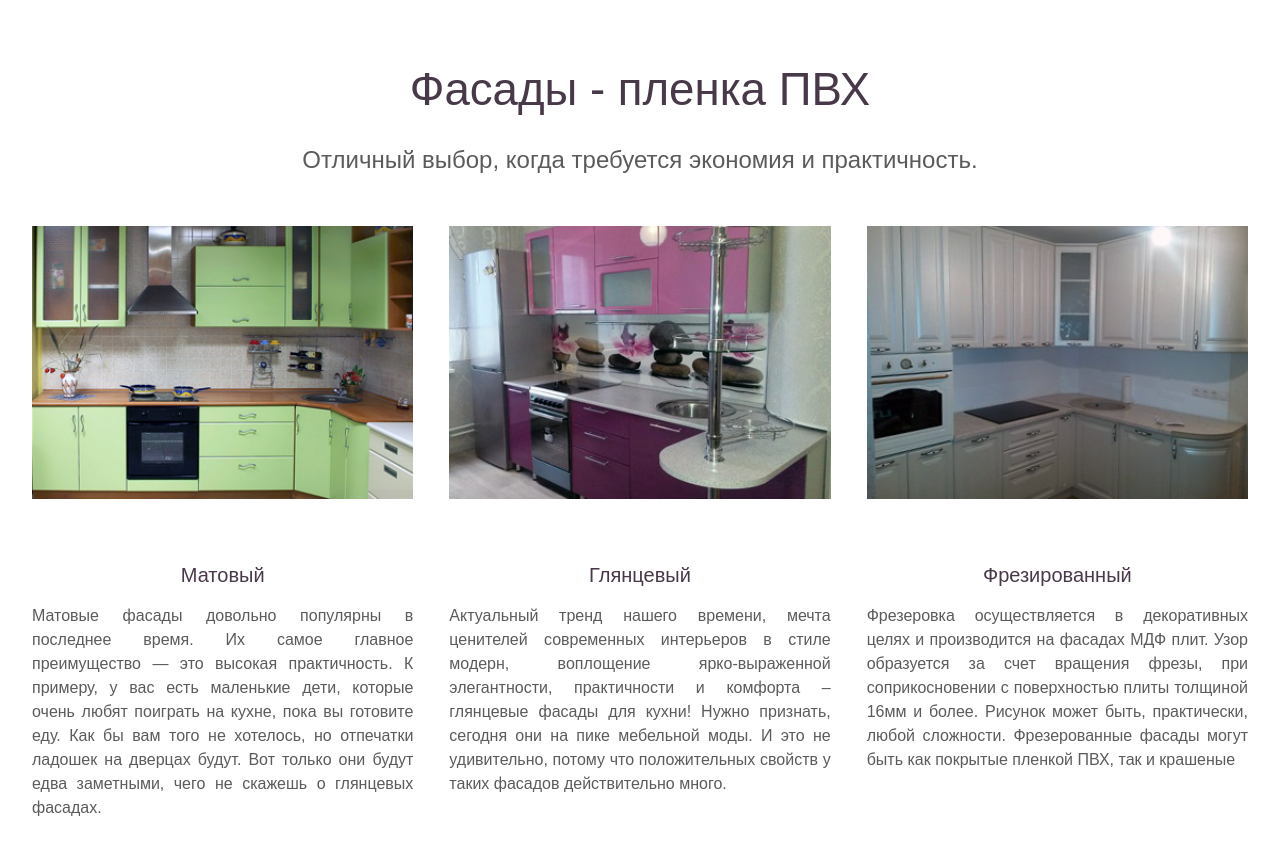
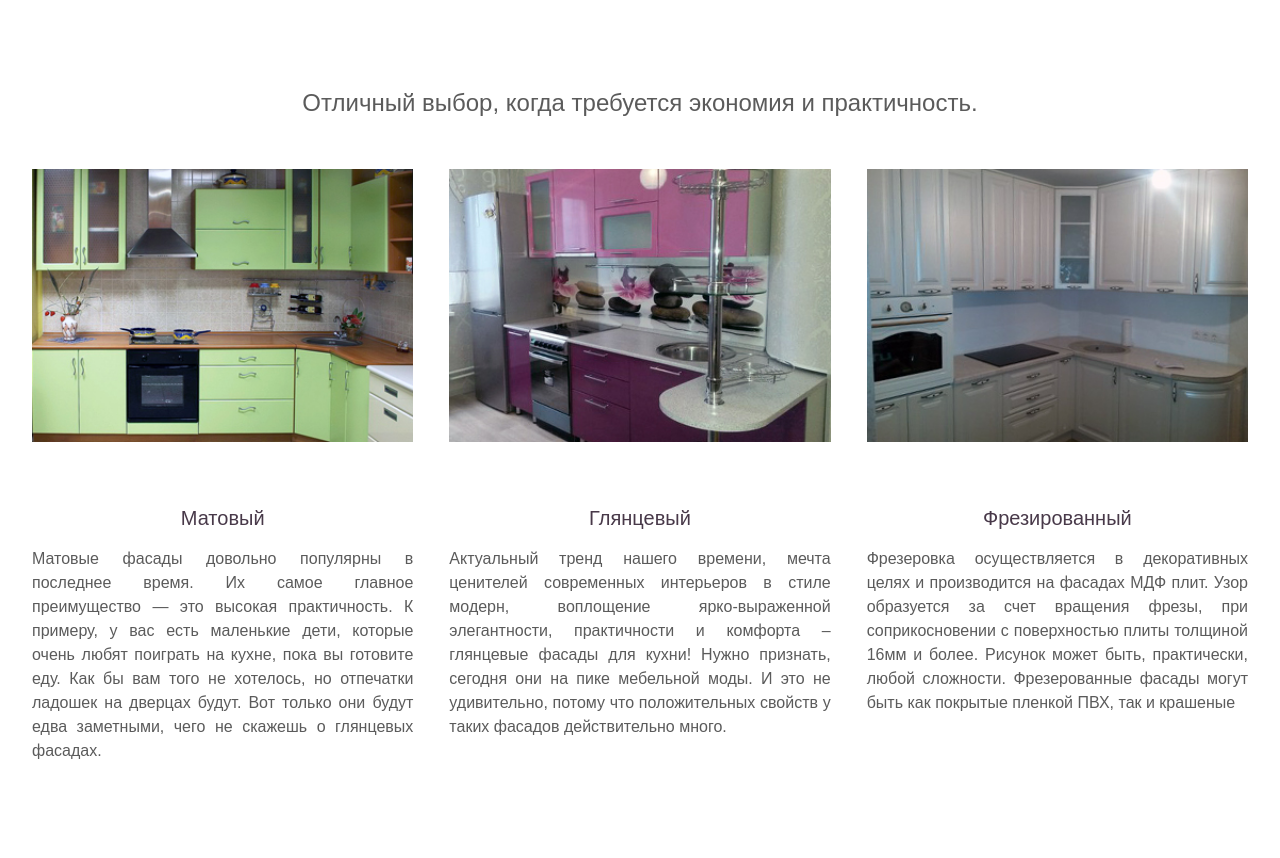
Before and after one commit to prokitchen24/prokitchen24.github.io, a plain HTML site: page catalog/catalog.html in a window 1280 px wide. Shown: the part 3900-4758 px from the top of the page. Drawn offline with Linux system fonts and the light colour scheme; a web font is replaced by a local one.

Commit message:
delete h2

```diff
--- a/catalog/catalog.html
+++ b/catalog/catalog.html
@@ -179,7 +179,7 @@
 
 						<header>
 							<a name="pvh1"></a>
-							<h2>Фасады - пленка ПВХ</h2>
+
 							<p>Отличный выбор, когда требуется экономия и практичность.</p>
 						</header>
 						<div class="row">
```
